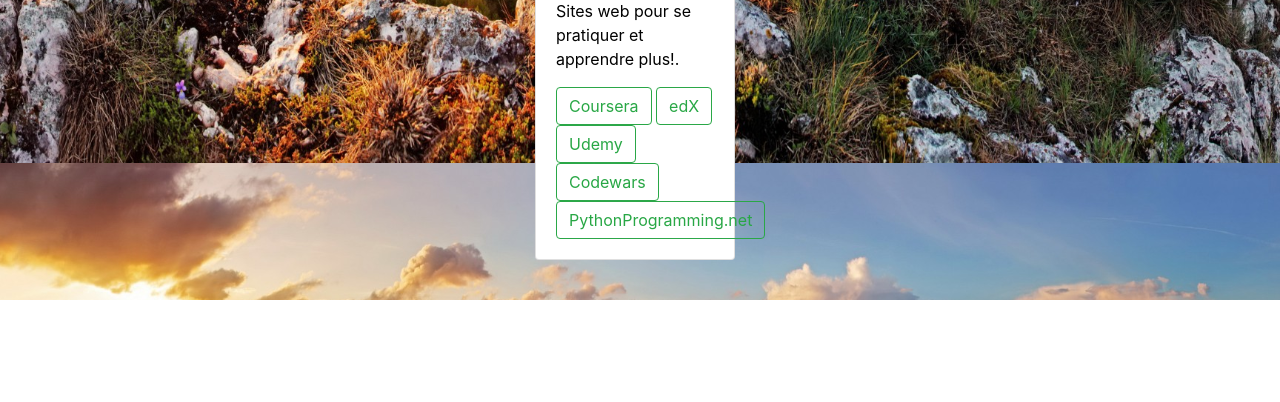
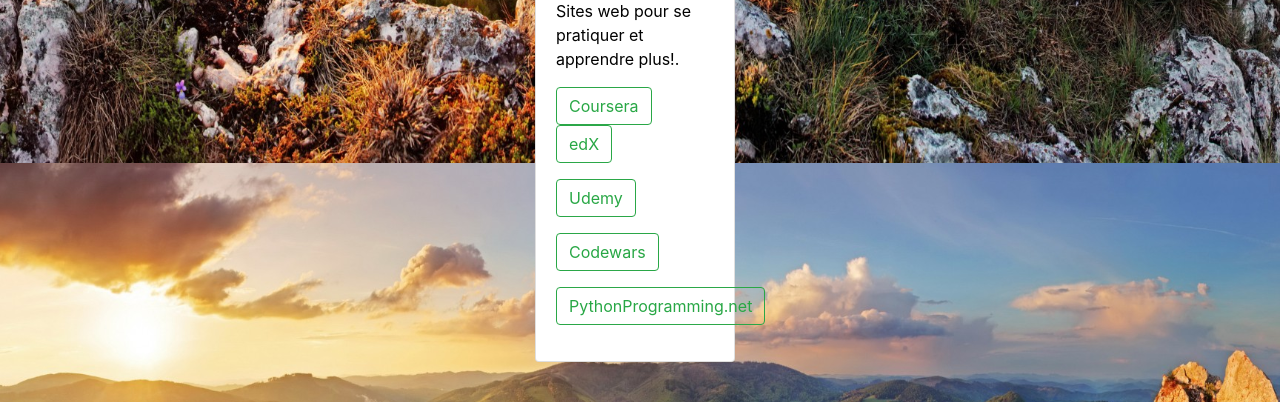
Before and after one commit to Brebeuf-Code/brebeuf-code.github.io, a plain HTML site: page ressources.html in a window 1280 px wide. Shown: the part 1437-1839 px from the top of the page. Before the commit the page ends 1737 px from the top, so only its background shows below. Drawn offline with nearby package versions, Linux system fonts and the light colour scheme.

Commit message:
Update ressources.html

```diff
--- a/ressources.html
+++ b/ressources.html
@@ -216,7 +216,7 @@
                     </div>
                 </div>
 
-               <div class="column" style="padding: 20px;">
+               <div class="col-sm-6" style="padding: 20px;">
                     <div class="card" style="width: 200px;">
                         <img class="card-img-top" src="http://www.robhorswelltraining.co.uk/images/lifestyle/sport/Lifestyle-Sport-Training-4v2.gif" alt="Card image cap">
                         <div class="card-body">
@@ -224,12 +224,16 @@
                             <p class="card-text black_text">Sites web pour se pratiquer et apprendre plus!.</p>
                             <a href="https://www.coursera.org/"
                                class="btn btn-outline-success">Coursera</a>
+                            <p>
                             <a href="https://www.edx.org/"
                                class="btn btn-outline-success">edX</a>
+                            <p>
                             <a href="https://www.udemy.com/"
                                class="btn btn-outline-success">Udemy</a>
+                            <p>
                             <a href="https://www.codewars.com/"
                                class="btn btn-outline-success">Codewars</a>
+                            <p>
                             <a href="https://pythonprogramming.net/"
                                class="btn btn-outline-success">PythonProgramming.net</a>
                         </div>
```
